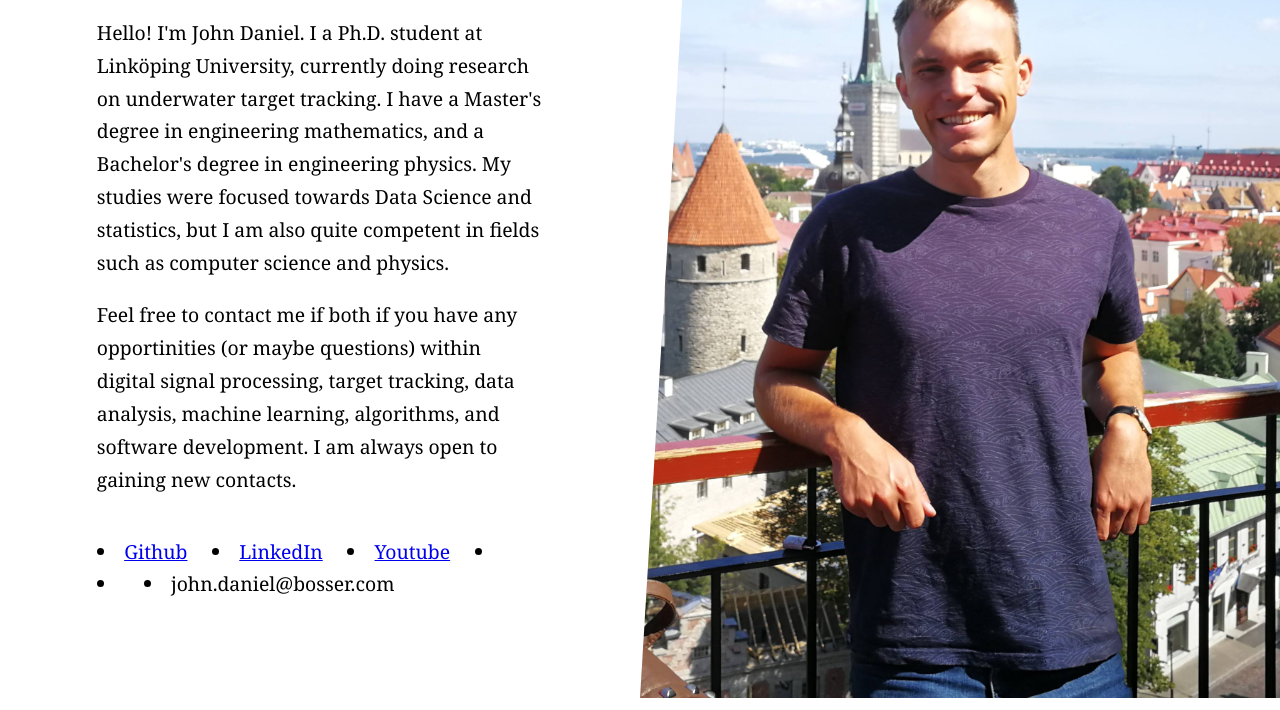
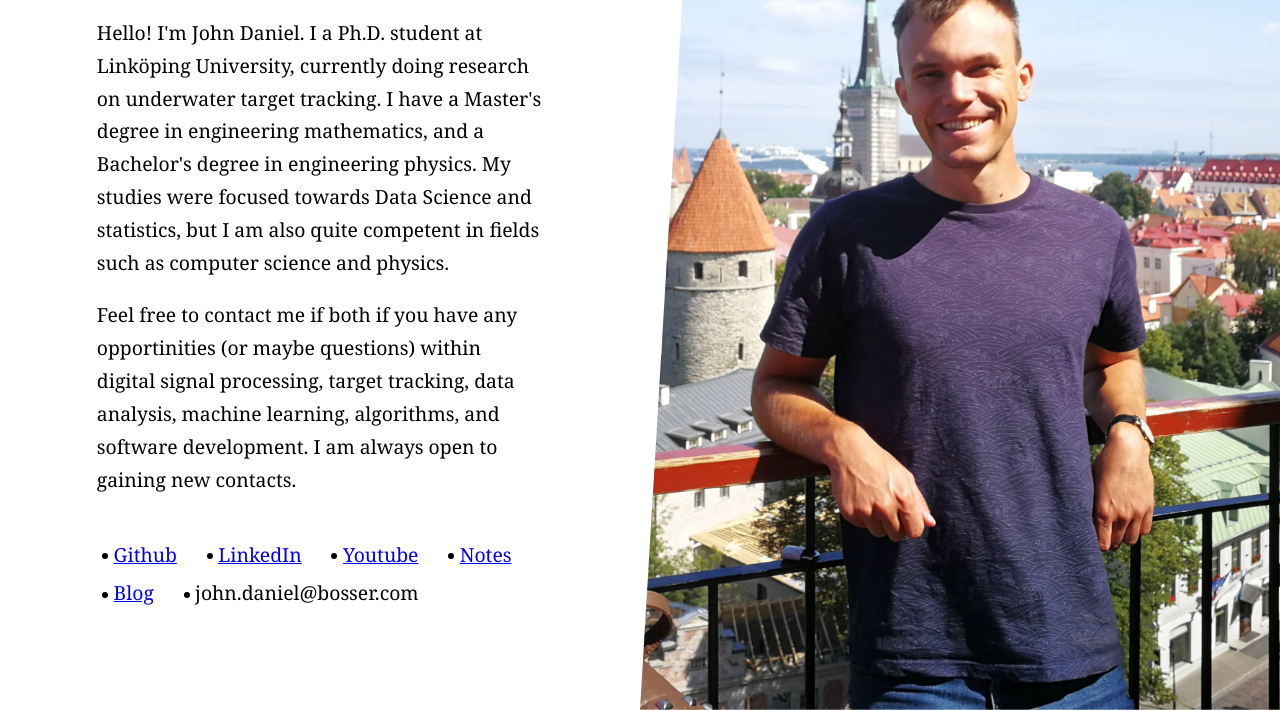
Before and after one commit to jdbosser/personal_server, a plain HTML site: page test_website/index.html in a window 1280 px wide. Shown: the part 361-1071 px from the top of the page. Drawn offline with Linux system fonts and the light colour scheme.

Commit message:
Adds utf8, text to new links, and a little bit updated styling

```diff
--- a/test_website/first_page.css
+++ b/test_website/first_page.css
@@ -39,9 +39,20 @@ ul.row_links {
     margin: 0;
     padding: 0;
     padding-top: 1em;
+    line-height: 2em;
 }
 
 ul.row_links > li {
-    display: inline list-item;
+    display: inline-block;
     padding-right: 1em;
 }
+ul.row_links > li::before {
+    content: "";
+    display: inline-block;
+    vertical-align: middle;
+    margin: 0 0.5ch;
+    width: 6px;
+    height: 6px;
+    border-radius: 100%;
+    background-color: currentColor;
+}
--- a/test_website/index.html
+++ b/test_website/index.html
@@ -4,6 +4,7 @@
 <title>Hi! Let me introduce myself</title>
 <link rel="stylesheet" href="first_page.css">
 <meta name="viewport" content="width=device-width, initial-scale=1.0">
+<meta charset="UTF-8">
 </head>
 
 </head>
@@ -39,8 +40,8 @@
                     <li class="github"><a href="https://github.com/jdbosser">Github</a></li>
                     <li class="linkedin"><a href="https://www.linkedin.com/in/jdbosser">LinkedIn</a></li>
                     <li class="youtube"><a href="https://youtube.com/user/blueberetquarterman">Youtube</a></li>
-                    <li class="notes"><a href="garden"></a></li>
-                    <li class="blog"><a href="blog"></a></li>
+                    <li class="notes"><a href="garden">Notes</a></li>
+                    <li class="blog"><a href="blog">Blog</a></li>
                     <li class="secret"></li>
                 </ul>
 
```
